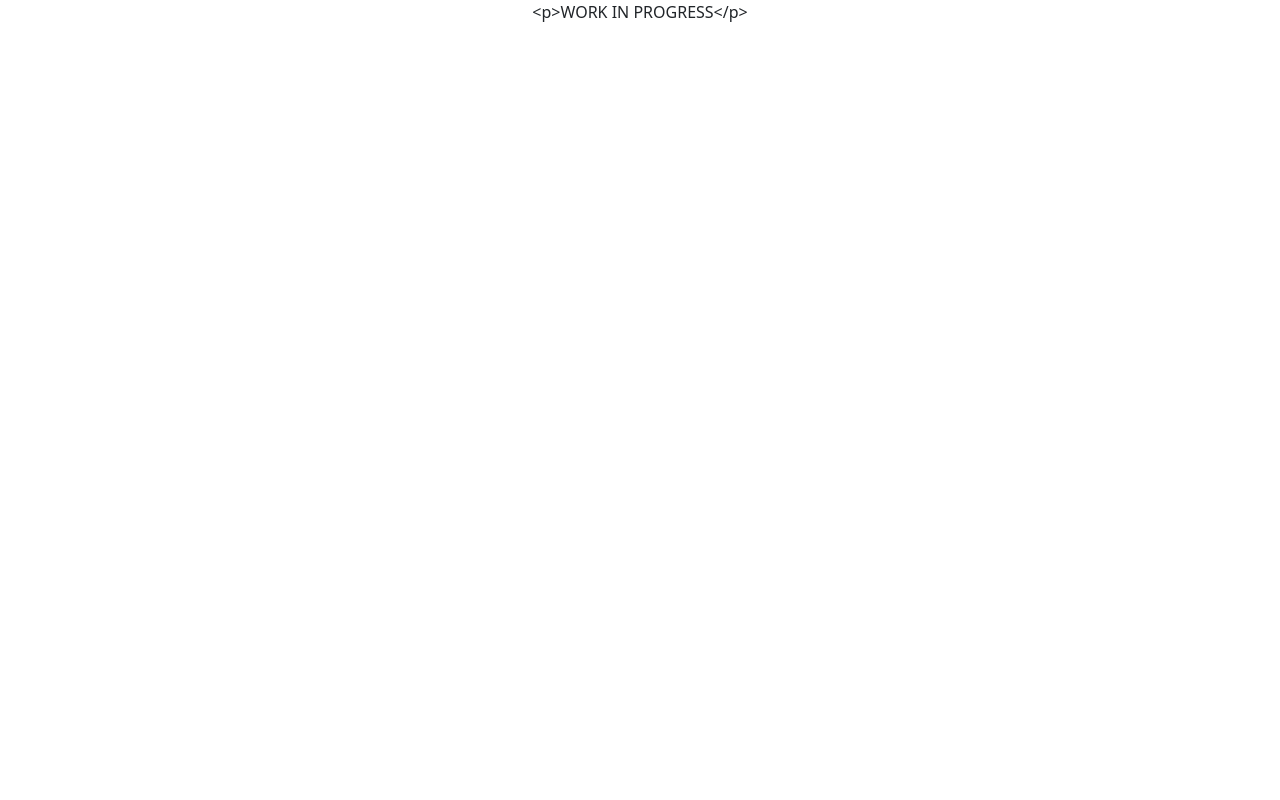
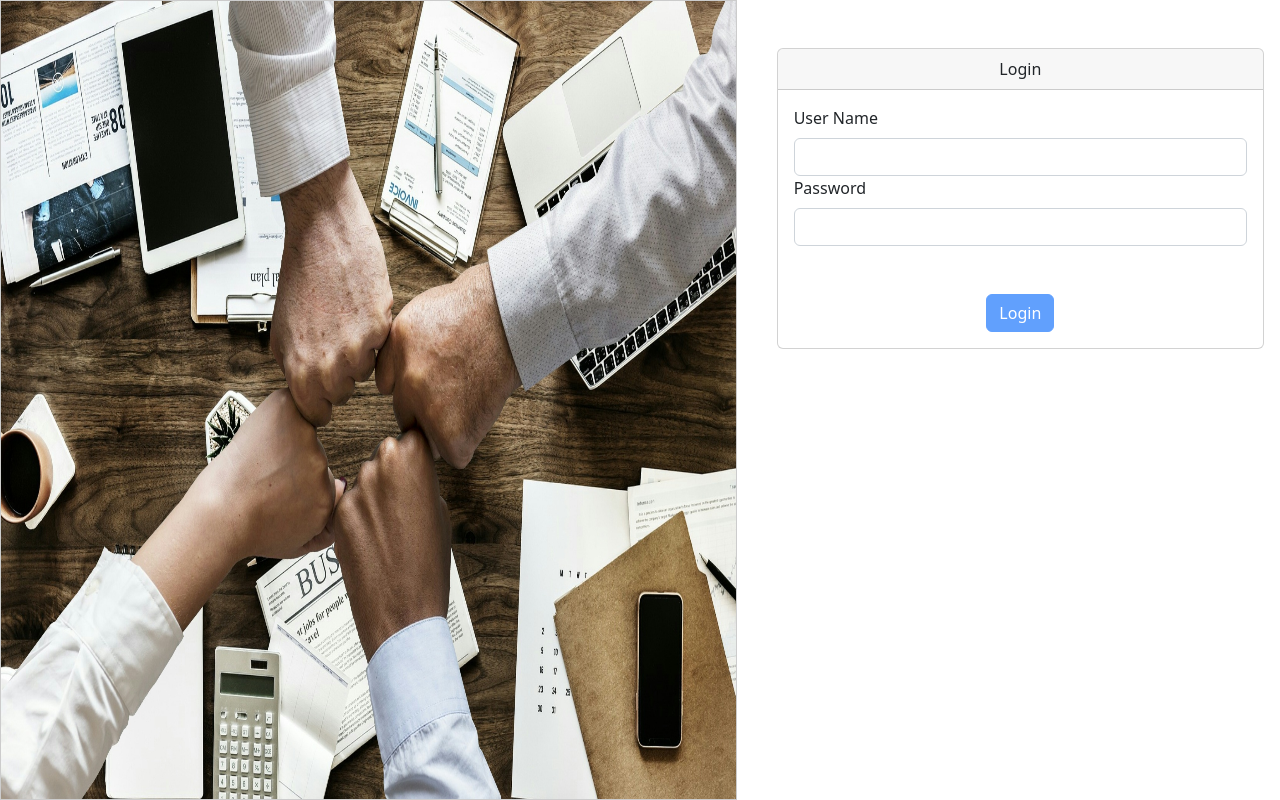
Before and after one commit to ksirimalla/capstone_group5, a React (Create React App) app in the folder ui/: page /login in a window 1280 px wide. Built offline with nearby package versions, Linux system fonts and the light colour scheme.

Commit message:
login ui

```diff
--- a/ui/src/App.css
+++ b/ui/src/App.css
@@ -2,37 +2,8 @@
   text-align: center;
 }
 
-.App-logo {
-  height: 40vmin;
-  pointer-events: none;
+.login-image {
+  width: 100%;
+  height: 100vh;
+  border: 1px solid #ccc;
 }
-
-@media (prefers-reduced-motion: no-preference) {
-  .App-logo {
-    animation: App-logo-spin infinite 20s linear;
-  }
-}
-
-.App-header {
-  background-color: #282c34;
-  min-height: 100vh;
-  display: flex;
-  flex-direction: column;
-  align-items: center;
-  justify-content: center;
-  font-size: calc(10px + 2vmin);
-  color: white;
-}
-
-.App-link {
-  color: #61dafb;
-}
-
-@keyframes App-logo-spin {
-  from {
-    transform: rotate(0deg);
-  }
-  to {
-    transform: rotate(360deg);
-  }
-}
--- a/ui/src/routes/index.js
+++ b/ui/src/routes/index.js
@@ -5,6 +5,8 @@ import ContentLayout from '../layouts/contentLayout';
 
 // Views
 import Signup from '../views/home/signup';
+import Login from '../views/home/login';
+
 import Home from '../views/home/home';
 
 
@@ -34,6 +36,7 @@ const routes = [
         element: <FullLayout />,
         children: [
             { path: 'signup', element: <Signup /> },
+            { path: 'login', element: <Login /> },
             { path: '404', element: <TODO /> },
             { path: '*', element: <TODO /> },
             { path: '', element: <Home /> },
--- /dev/null
+++ b/ui/src/views/home/login.js
@@ -0,0 +1,113 @@
+import React from 'react'
+import Card from 'react-bootstrap/Card';
+import Row from 'react-bootstrap/Row';
+import Col from 'react-bootstrap/Col';
+import FormControl from 'react-bootstrap/FormControl';
+import FormGroup from 'react-bootstrap/FormGroup';
+import FormLabel from 'react-bootstrap/FormLabel';
+import Button from 'react-bootstrap/Button';
+import { Formik, Form, Field, ErrorMessage } from "formik";
+import { LoginSchema } from './login.schema';
+import Axios from "../../utils/axios";
+import LoginImage from "../../assets/images/home.jpg";
+import Image from 'react-bootstrap/Image'
+
+function Login() {
+    const initialValues = {
+        userName: '',
+        password: ''
+    };
+
+    function handleSubmit(values) {
+        Axios.post('login', values).then((data) => {
+            alert("Created");
+        }).catch(err => {
+            console.log(err);
+        })
+    }
+
+    return (
+        <div className='m-0 w-100 overflow-hidden'>
+            <Row>
+                <Col className='col-7'>
+                    <Image
+                        src={LoginImage} className="login-image"
+                    />
+                </Col>
+                <Col className='col-5'>
+                    <Card className='m-3 mt-5' >
+                        <Card.Header>Login</Card.Header>
+                        <Card.Body>
+                            <Formik
+                                initialValues={initialValues}
+                                validationSchema={LoginSchema}
+                                onSubmit={handleSubmit}
+                            >
+                                {(formik) => {
+                                    const { errors, touched, isValid, dirty, handleBlur } = formik;
+                                    return (
+                                        <Form>
+
+                                            <Row>
+
+                                                <Col className='d-flex flex-column'>
+                                                    <Field
+                                                        name="userName"
+                                                    >
+                                                        {({ field }) => (
+                                                            <FormGroup controlId="userName" className="d-flex flex-column">
+                                                                <FormLabel className='text-start'>User Name</FormLabel>
+                                                                <FormControl type={'text'} value={field.value} onChange={field.onChange}
+                                                                    className={errors.userName && touched.userName ?
+                                                                        "input-error" : null} onBlur={handleBlur} />
+                                                            </FormGroup>
+                                                        )}
+                                                    </Field>
+                                                    <ErrorMessage name="userName" component="span" className="text-danger text-start" />
+
+                                                </Col>
+                                            </Row>
+
+                                            <Row>
+                                                <Col className='d-flex flex-column'>
+                                                    <Field
+                                                        name="password"
+                                                    >
+                                                        {({ field }) => (
+                                                            <FormGroup controlId="password" className="d-flex flex-column">
+                                                                <FormLabel className='text-start'>Password</FormLabel>
+                                                                <FormControl type={'password'} value={field.value} onChange={field.onChange}
+                                                                    className={errors.password && touched.password ?
+                                                                        "input-error" : null} onBlur={handleBlur} />
+                                                            </FormGroup>
+                                                        )}
+                                                    </Field>
+                                                    <ErrorMessage name="password" component="span" className="text-danger text-start" />
+                                                </Col>
+
+                                            </Row>
+
+                                            <Row className="mt-5">
+                                                <Col></Col>
+                                                <Col>
+                                                    <Button type="submit"
+                                                        className={!(dirty && isValid) ? "disabled-btn" : ""}
+                                                        disabled={!(dirty && isValid)} variant="primary">Login</Button>
+                                                </Col>
+                                                <Col></Col>
+
+                                            </Row>
+                                        </Form>
+                                    );
+                                }}
+                            </Formik>
+                        </Card.Body>
+                    </Card>
+                </Col>
+            </Row>
+        </div >
+
+    );
+}
+
+export default Login;
--- /dev/null
+++ b/ui/src/views/home/login.schema.js
@@ -0,0 +1,8 @@
+import * as Yup from "yup";
+
+export const LoginSchema = Yup.object().shape({
+    userName: Yup.string().required("Please enter User Name"),
+    password: Yup.string()
+        .required("Please enter Password")
+        .min(8, "Password is too short - should be 8 chars minimum")
+});
--- a/ui/src/views/home/signup.js
+++ b/ui/src/views/home/signup.js
@@ -1,6 +1,5 @@
 import React from 'react'
 import Card from 'react-bootstrap/Card';
-import Container from 'react-bootstrap/Container';
 import Row from 'react-bootstrap/Row';
 import Col from 'react-bootstrap/Col';
 import FormControl from 'react-bootstrap/FormControl';
@@ -9,6 +8,8 @@ import FormLabel from 'react-bootstrap/FormLabel';
 import Button from 'react-bootstrap/Button';
 import { Formik, Form, Field, ErrorMessage } from "formik";
 import { SignUpSchema } from './signup.schema';
+import LoginImage from "../../assets/images/home.jpg";
+import Image from 'react-bootstrap/Image';
 import Axios from "../../utils/axios";
 
 function Signup() {
@@ -20,17 +21,21 @@ function Signup() {
 
 
     function handleSubmit(values) {
-        Axios.post('register',values).then((data) =>{
+        Axios.post('register', values).then((data) => {
             alert("Created");
-        }).catch(err =>{
+        }).catch(err => {
             console.log(err);
         })
     }
 
     return (
-        <Container>
+        <div className='m-0 w-100 overflow-hidden'>
             <Row>
-                <Col>Image</Col>
+                <Col className='col-7'>
+                    <Image
+                        src={LoginImage} className="login-image"
+                    />
+                </Col>
                 <Col>
                     <Card className='m-3'>
                         <Card.Header>Sign Up</Card.Header>
@@ -335,7 +340,7 @@ function Signup() {
                     </Card>
                 </Col>
             </Row>
-        </Container >
+        </div >
 
     );
 }
```
Also changed, not shown: ui/src/assets/images/home.jpg (added).
